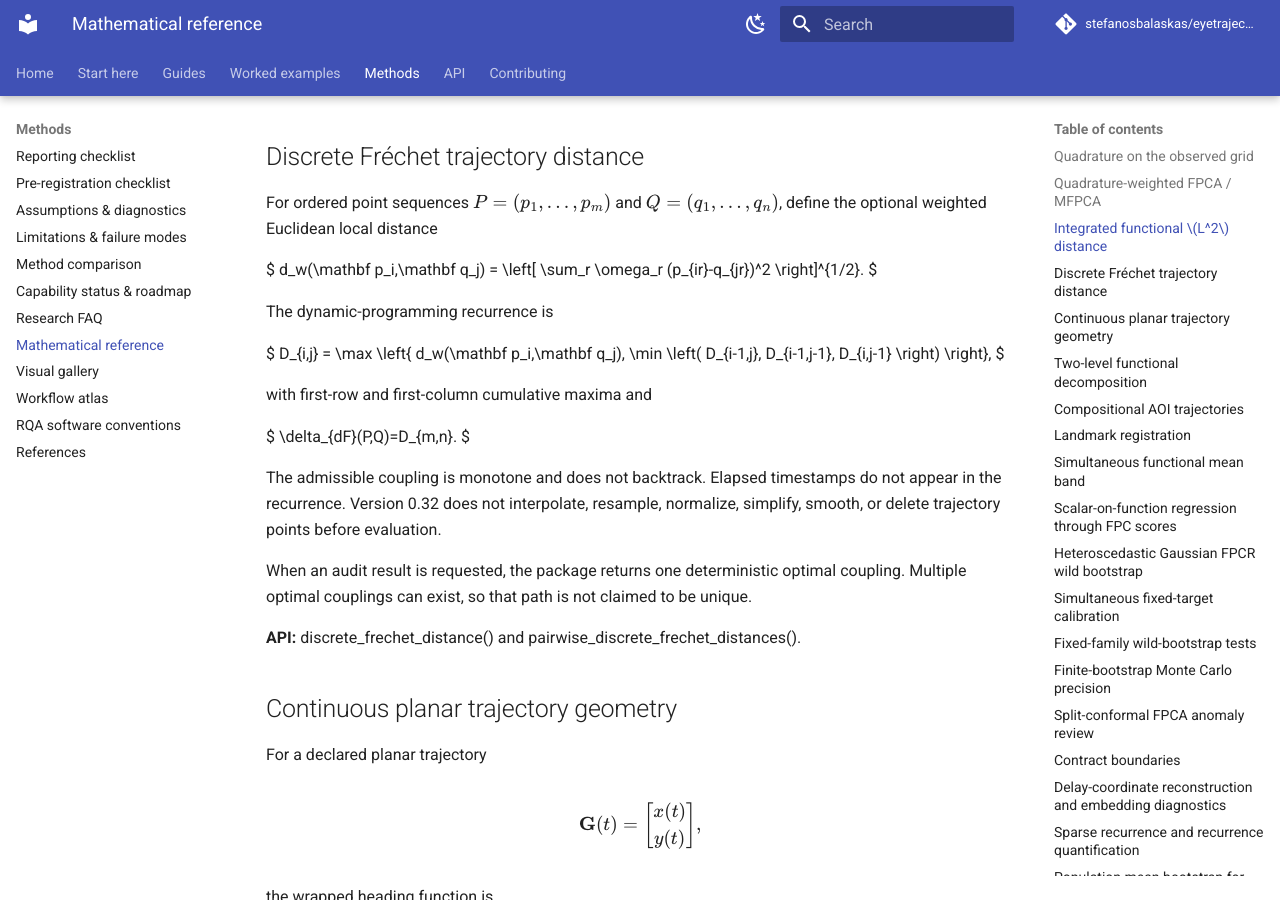
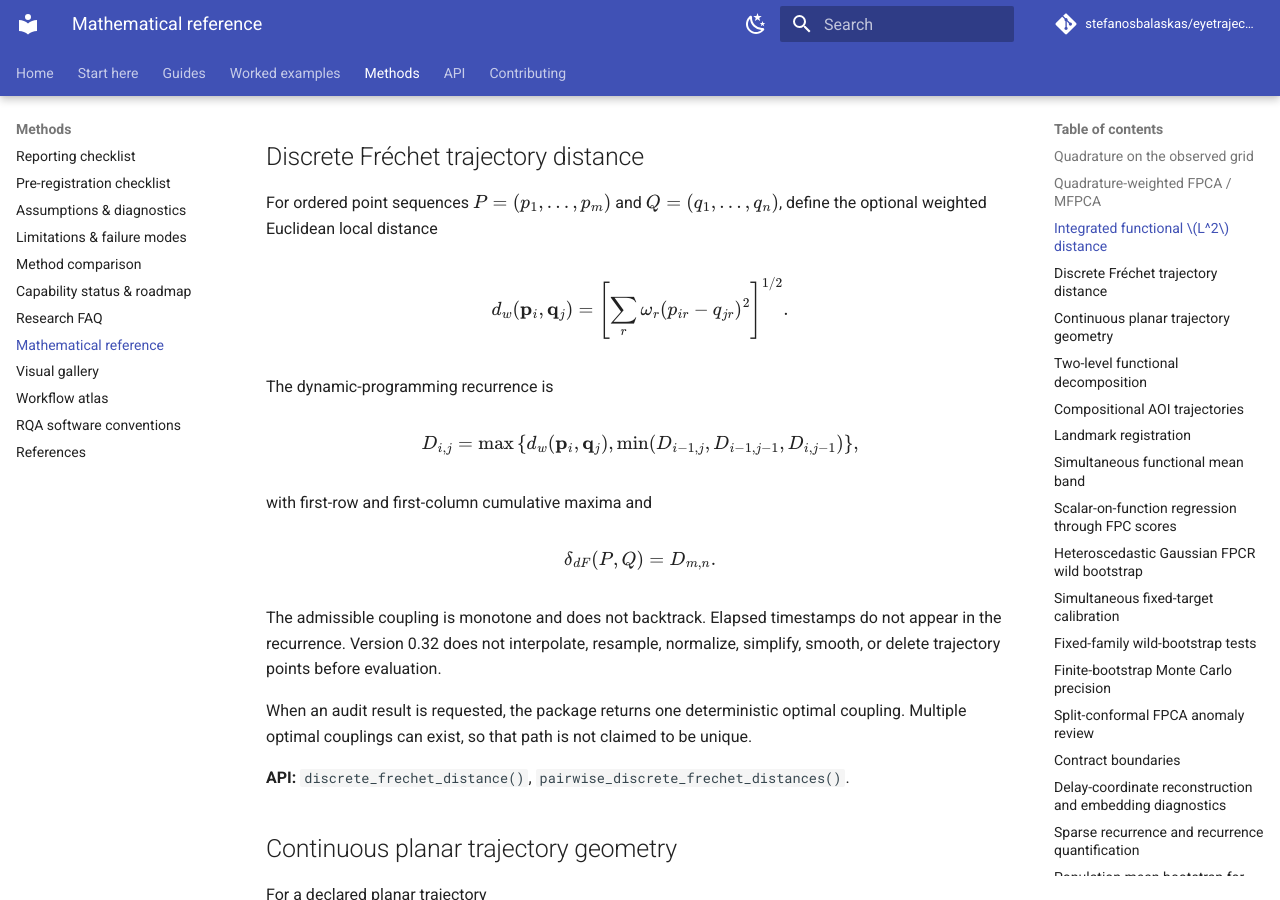
Before and after one commit to stefanosbalaskas/eyetrajectoriespy, an MkDocs documentation site: the page built from docs/methods/mathematical-reference.md, in a window 1280 px wide and 900 px high, scrolled down 2567 px. Built offline with MkDocs 1.6.1 and Material for MkDocs 9.7.7, drawn with Linux system fonts in a browser that asks for light colours; comment, search, counter and statistics services are not loaded.

Commit message:
Fix discrete Frechet mathematical reference rendering

```diff
--- a/docs/methods/mathematical-reference.md
+++ b/docs/methods/mathematical-reference.md
@@ -134,44 +134,36 @@ $$
 
 For ordered point sequences \(P=(p_1,\ldots,p_m)\) and \(Q=(q_1,\ldots,q_n)\), define the optional weighted Euclidean local distance
 
-$
+$$
 d_w(\mathbf p_i,\mathbf q_j)
 =
 \left[
-\sum_r
-\omega_r
-(p_{ir}-q_{jr})^2
+\sum_r \omega_r(p_{ir}-q_{jr})^2
 \right]^{1/2}.
-$
+$$
 
 The dynamic-programming recurrence is
 
-$
+$$
 D_{i,j}
 =
-\max
-\left\{
+\max\left\{
 d_w(\mathbf p_i,\mathbf q_j),
-\min
-\left(
-D_{i-1,j},
-D_{i-1,j-1},
-D_{i,j-1}
-\right)
+\min(D_{i-1,j},D_{i-1,j-1},D_{i,j-1})
 \right\},
-$
+$$
 
 with first-row and first-column cumulative maxima and
 
-$
+$$
 \delta_{dF}(P,Q)=D_{m,n}.
-$
+$$
 
 The admissible coupling is monotone and does not backtrack. Elapsed timestamps do not appear in the recurrence. Version 0.32 does not interpolate, resample, normalize, simplify, smooth, or delete trajectory points before evaluation.
 
 When an audit result is requested, the package returns one deterministic optimal coupling. Multiple optimal couplings can exist, so that path is not claimed to be unique.
 
-**API:** discrete_frechet_distance() and pairwise_discrete_frechet_distances().
+**API:** `discrete_frechet_distance()`, `pairwise_discrete_frechet_distances()`.
 
 ## Continuous planar trajectory geometry { #trajectory-geometry }
 
```
